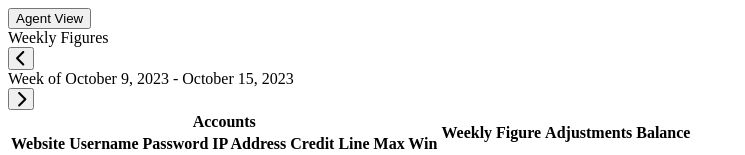
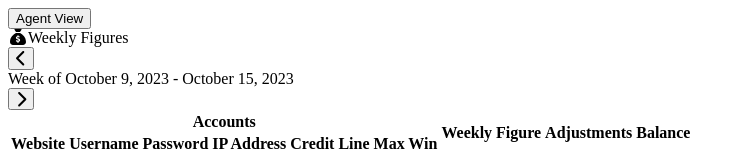
Before and after one commit to Jmyerzzz/syndicate, a Next.js app: page /Hompage in a window 1280 px wide. Shown: the top 155 px of the page, without its empty margins (0-745 px from the left). Built offline with nearby package versions, Linux system fonts and the light colour scheme; no server answers.

Commit message:
ui cleaning

```diff
--- a/src/components/WeekSelector.tsx
+++ b/src/components/WeekSelector.tsx
@@ -28,7 +28,7 @@ const WeekSelector = ( props: {setSelectedStartOfWeek: Dispatch<SetStateAction<D
   const endOfWeekDate = addDays(startOfWeekDate, 6);
 
   return (
-    <div className="flex justify-center items-center mb-3 text-gray-500">
+    <div className="flex justify-center items-center text-gray-500">
       <button
         className="px-3 mr-1 rounded text-gray-100 hover:text-blue-400"
         onClick={goToPreviousWeek}
--- a/src/components/admin/AdminLayout.tsx
+++ b/src/components/admin/AdminLayout.tsx
@@ -14,7 +14,7 @@ const AdminLayout = (props: {baseUrl: string, user: User|undefined}) => {
 
   return (
     <div className="mb-6 px-20">
-      <div className="flex flex-col content-center text-gray-100">
+      <div className="flex flex-col content-center mb-3 text-gray-100">
         <div className="flex flex-row justify-center mb-3">
           <button className={`flex flex-row items-center px-3 text-2xl uppercase ${adminTab === "accounts" && "text-blue-400 border-b border-solid border-blue-400"}`} onClick={() => setAdminTab("accounts")}>
             <FontAwesomeIcon icon={faSackDollar} width={20} className="mr-2" />
--- a/src/components/agent/AgentAccountsTable.tsx
+++ b/src/components/agent/AgentAccountsTable.tsx
@@ -6,6 +6,8 @@ import { startOfWeek } from "date-fns";
 import { Oval } from "react-loader-spinner";
 import UpdateAdjustments from "./UpdateAdjustments";
 import { Account, UserAccounts, USDollar } from "@/types/types";
+import { FontAwesomeIcon } from "@fortawesome/react-fontawesome";
+import { faSackDollar } from "@fortawesome/free-solid-svg-icons";
 
 const groupAccountsByUser = (accounts: Account[]): UserAccounts[] => {
   const grouped: { [userId: string]: Account[] } = {};
@@ -125,7 +127,10 @@ const AgentsAccountsTable = (props: {baseUrl: string, currentUser: User|undefine
     <div className="flex justify-center mb-6 px-20">
       <div className="flex flex-col items-center min-w-full">
         <div className="flex flex-row justify-between content-center w-full">
-          <div className="px-3 text-2xl uppercase text-blue-400 border-b border-solid border-blue-400">Weekly Figures</div>
+          <div className="flex flex-row items-center px-3 text-2xl uppercase text-blue-400 border-b border-solid border-blue-400">
+            <FontAwesomeIcon icon={faSackDollar} width={20} className="mr-2" />
+            Weekly Figures
+          </div>
           <WeekSelector setSelectedStartOfWeek={setSelectedStartOfWeek} />
         </div>
         <table className="mt-4 table-auto min-w-full">
```
